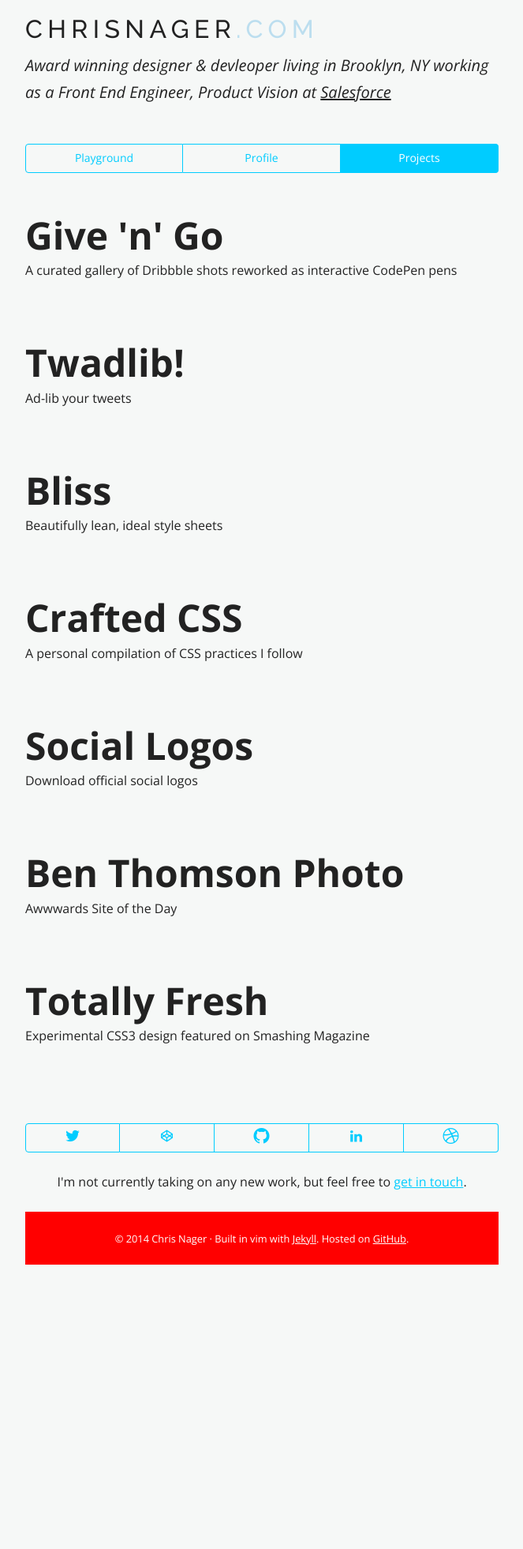
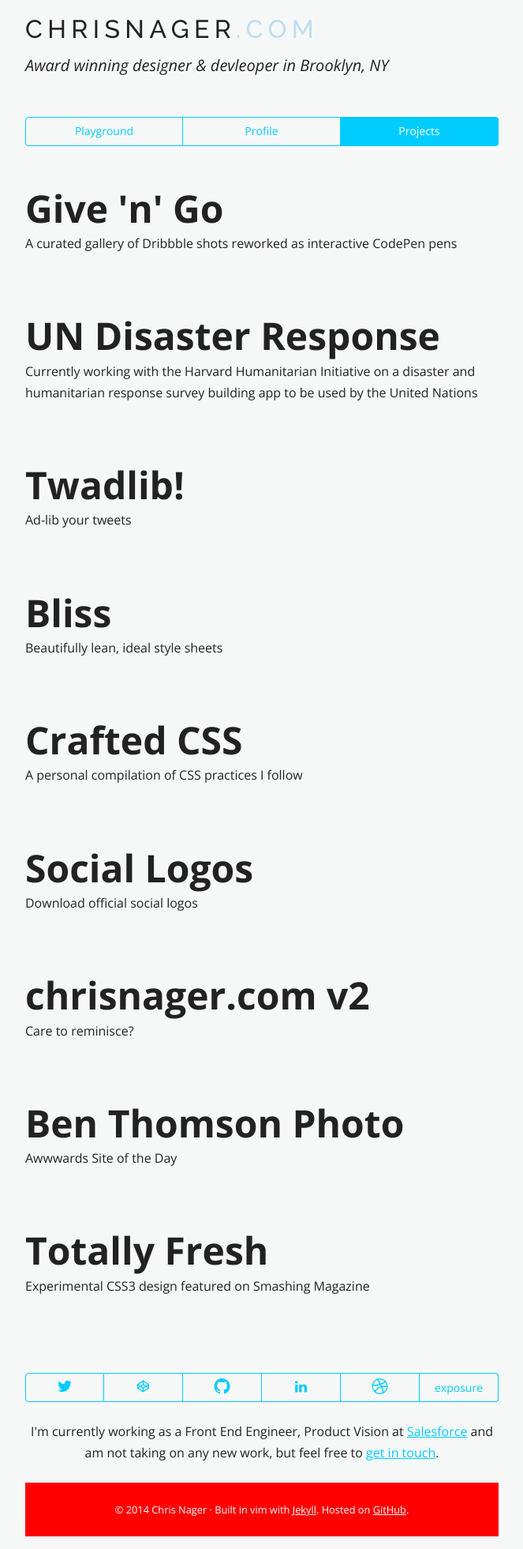
Before and after one commit to chrisnager/chrisnager.github.io, a Jekyll site: the page built from projects.html, in a window 1280 px wide. Shown: the whole page at 79% size, without its empty margins (308-971 px from the left). Built offline with Jekyll 4.4.1, drawn with Linux system fonts in a browser that asks for light colours; nearby versions of some CDN libraries; library files that are not in the unit come from our copies; Markdown is read by kramdown in place of the engine named in the settings; before the commit the page ends 1617 px from its top, so only the background shows below that.

Commit message:
Update projects and profile

```diff
--- a/_config.yml
+++ b/_config.yml
@@ -1,3 +1,8 @@
 name: chrisnager.com
 markdown: redcarpet
 pygments: true
+permalink: /:title
+analytics:
+    provider: google
+    google:
+        tracking_id: 'UA-123-12'
--- a/_layouts/default.html
+++ b/_layouts/default.html
@@ -25,11 +25,11 @@
         <meta name="msapplication-TileColor" content="#00a5ff"/>
         <meta name="msapplication-TileImage" content="images/cn-tile.png"/>
 
-        <link rel="stylesheet" href="/css/normalize.css">
-        <link rel="stylesheet" href="/css/syntax.css">
-        <!-- <link rel="stylesheet" href="/css/main.css"> -->
-        <link rel="stylesheet" href="/css/chrisnager.css">
-        <link rel="stylesheet" href="/css/genericons.css">
+        <link rel="stylesheet" href="../css/normalize.css">
+        <link rel="stylesheet" href="../css/syntax.css">
+        <!-- <link rel="stylesheet" href="../css/main.css"> -->
+        <link rel="stylesheet" href="../css/chrisnager.css">
+        <link rel="stylesheet" href="../css/genericons.css">
         <link href='//fonts.googleapis.com/css?family=Open+Sans:300italic,400italic,600italic,700italic,800italic,400,300,600,700,800|Raleway:400,100,200,300,500,700,600,800,900' rel='stylesheet'>
 
         <!-- <link rel="logo" type="image/svg" href="img/logo.svg"/> -->
@@ -45,7 +45,7 @@
         <div class="site">
             <header class="header">
                 <h1 class="logo"><a href="/">chrisnager<span class="logo__alt">.com</span></a></h1>
-                <h2 class="tagline">Award winning designer &amp; devleoper living in Brooklyn, NY working as a Front End Engineer, Product Vision at <a href="//salesforce.com">Salesforce</a></h2>
+                <h2 class="tagline">Award winning designer &amp; devleoper in Brooklyn, NY</h2>
                 <ul class="nav">
                     <li class="nav__playground"><a href="/">Playground</a></li><!--
                  --><li class="nav__profile"><a href="/profile">Profile</a></li><!--
@@ -61,9 +61,10 @@
                  --><li><a href="//codepen.io/chrisnager"><i alt="f216" class="genericon genericon-codepen"></i></a></li><!--
                  --><li><a href="//github.com/chrisnager"><i alt="f200" class="genericon genericon-github"></i></a></li><!--
                  --><li><a href="//linkedin.com/in/chrisnager"><i alt="f207" class="genericon genericon-linkedin"></i></a></li><!--
-                 --><li><a href="//dribbble.com/chrisnager"><i alt="f201" class="genericon genericon-dribbble"></i></a></li>
+                 --><li><a href="//dribbble.com/chrisnager"><i alt="f201" class="genericon genericon-dribbble"></i></a></li><!--
+                 --><li><a href="//chrisnager.exposure.so/sutro-baths">exposure</a></li>
                 </ul>
-                <p>I'm not currently taking on any new work, but feel free to <a href="mailto:chris@chrisnager.com">get in touch</a>.</p>
+                <p>I'm currently working as a Front End Engineer, Product Vision at <a href="//salesforce.com">Salesforce</a> and am not taking on any new work, but feel free to <a href="mailto:chris@chrisnager.com">get in touch</a>.</p>
                 <div class="copyright">
                     <p><small>&copy; 2014 Chris Nager &middot; Built in vim with <a href="//jekyllrb.com/">Jekyll</a>. Hosted on <a href="//github.com/chrisnager/chrisnager.com">GitHub</a>.</small></p>
                 </div>
--- a/css/chrisnager.css
+++ b/css/chrisnager.css
@@ -70,6 +70,11 @@ a {
 
 img {
     max-width: 100%;
+}
+
+iframe {
+    margin-bottom: 1rem;
+    vertical-align: top;
 }
 
 
@@ -220,6 +225,9 @@ img {
 .post__title,
 .project__title {
     margin-top: 0;
+}
+
+.project__title {
     margin-bottom: 0;
 }
 
@@ -356,7 +364,7 @@ img {
 }
 
 .social-links > li {
-    width: 20%;
+    width: 16.66667%;
 }
 
 .social-links > li > a > i {
--- a/portfolio.html
+++ b/projects.html
@@ -10,6 +10,13 @@ permalink: /projects/
         <a class="project__link" href="//give-n-go.tumblr.com">
             <h1 class="project__title">Give 'n' Go</h1>
             <p class="project__description">A curated gallery of Dribbble shots reworked as interactive CodePen pens</p>
+        </a>
+    </li>
+
+   <li class="project">
+        <a class="project__link" href="//vimeo.com/71911497">
+            <h1 class="project__title">UN Disaster Response</h1>
+            <p class="project__description">Currently working with the Harvard Humanitarian Initiative on a disaster and humanitarian response survey building app to be used by the United Nations</p>
         </a>
     </li>
 
@@ -42,6 +49,13 @@ permalink: /projects/
     </li>
 
     <li class="project">
+        <a class="project__link" href="//chrisnager.com">
+            <h1 class="project__title">chrisnager.com v2</h1>
+            <p class="project__description">Care to reminisce?</p>
+        </a>
+    </li>
+
+   <li class="project">
         <a class="project__link" href="//benthomsonphoto.com">
             <h1 class="project__title">Ben Thomson Photo</h1>
             <p class="project__description">Awwwards Site of the Day</p>
```
Also changed, not shown: profile.md (+15 -9 lines).
